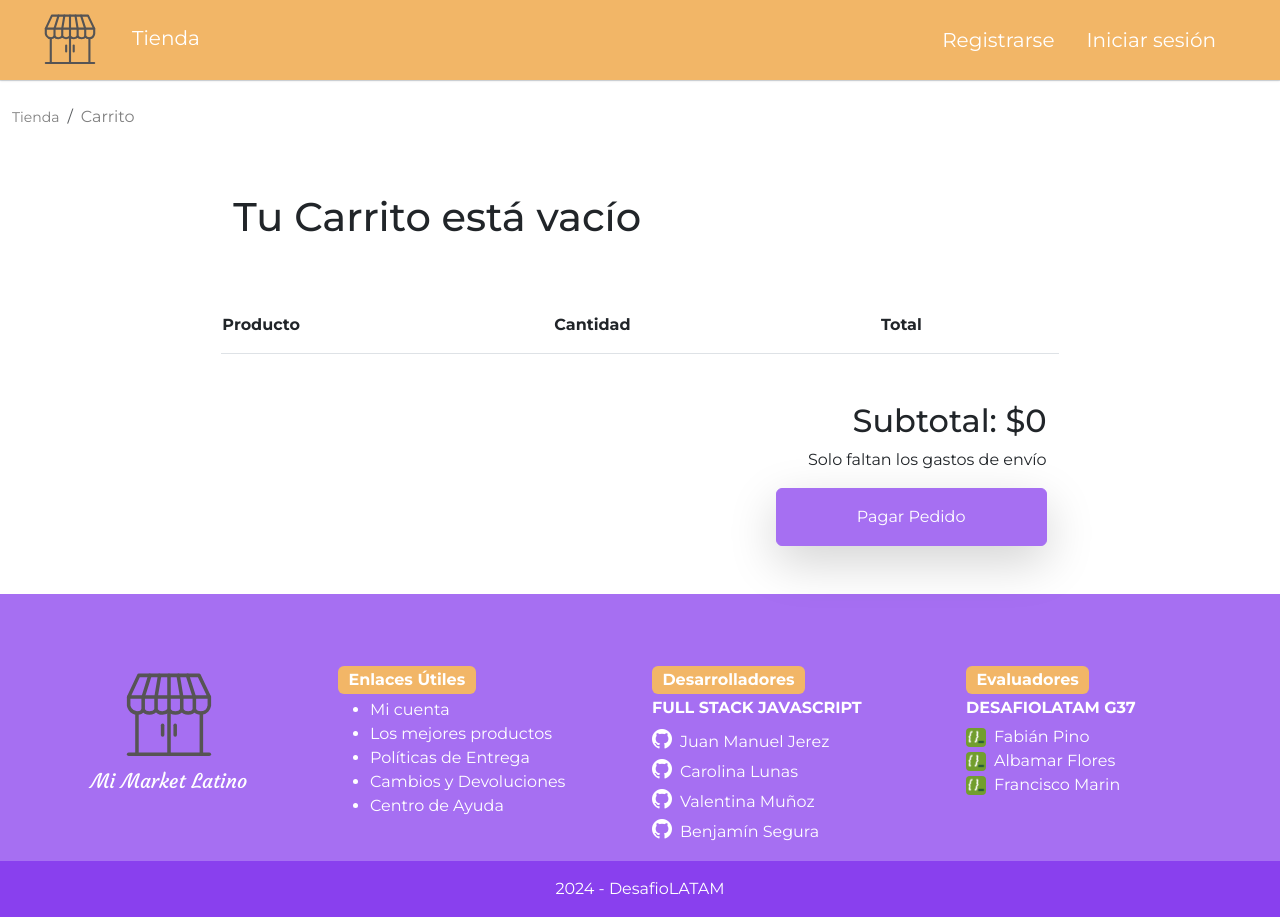
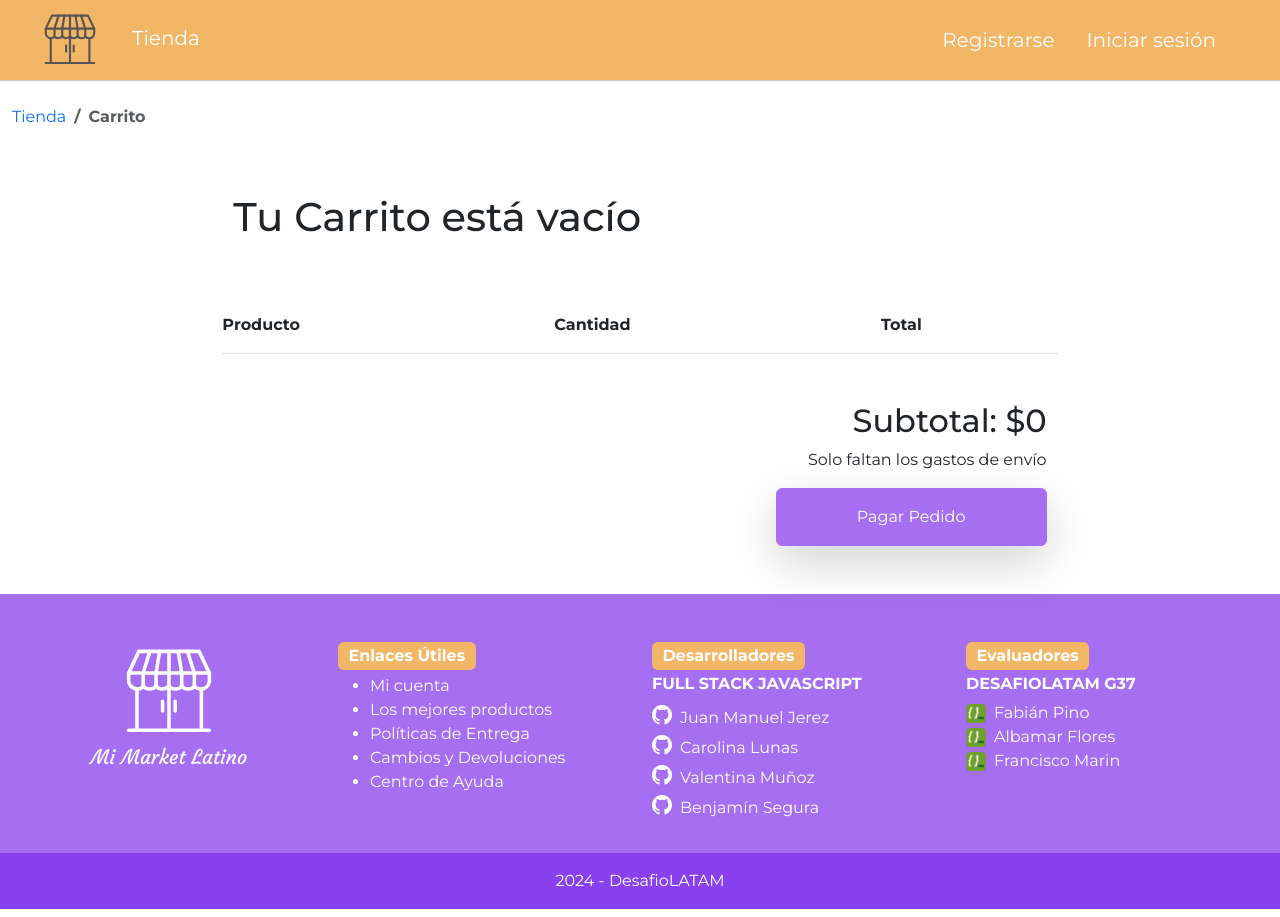
Before and after one commit to carolinalunasfarah/marketplace-frontend-react-user, a React (Vite) app: page /carrito in a window 1280 px wide. Built offline with nearby package versions, Linux system fonts and the light colour scheme.

Commit message:
adjust footer styles

```diff
--- a/src/App.css
+++ b/src/App.css
@@ -1,15 +1,13 @@
 a {
     text-decoration: none;
 }
-.breadcrumb-item a,
-.breadcrumb-item.active {
-  color:grey;
-  font-weight:normal;
-  font-size:14px;
-}
+
 /* Products */
 .Products .product-card {
+    border-radius: 20px;
+    background-color: var(--color-white);
     padding: 20px;
+    border: 2px var(--color-black) solid;
     margin: 10px;
     width: 320px;
     height: 420px;
@@ -20,6 +18,7 @@ a {
 .Products .product-card img {
     max-width: 180px;
     height: auto;
+    border-radius: 4px;
 }
 
 .Products .product-card .product-favorite {
@@ -29,6 +28,14 @@ a {
 }
 
 /* Product */
+.Product {
+    border-radius: 20px;
+    background-color: var(--color-white);
+    padding: 40px;
+    border: 2px var(--color-black) solid;
+    margin: 20px;
+}
+
 .Product .product-card {
     position: relative;
 }
@@ -38,7 +45,7 @@ a {
     border-radius: 4px;
 }
 
-.Product .product-card {
+.Product .product-card .product-favorite {
     width: 320px;
     height: 50px;
 }
@@ -143,13 +150,14 @@ a {
 
 footer {
     background-color: var(--color-purple);
-  color:white;
-  min-height: 15rem;
+    color: white;
+    overflow-x: hidden;
 }
 
 footer a {
     text-align: start;
-  color:white;
+    color: white;
+    min-height: 50rem;
 }
 
 .bi-github {
@@ -182,7 +190,7 @@ header h1 {
     font-size: 3rem;
     text-shadow: 4px 4px 3px rgba(0, 0, 0, 0.75);
     font-weight: 700;
-  color: var(--color-orange);
+    color: var(--color-white);
 }
 
 /* Swiper */
@@ -246,7 +254,6 @@ header h1 {
 }
 
 @keyframes moveBackground {
-
     0%,
     100% {
         background-position: 0% 50%;
@@ -258,9 +265,11 @@ header h1 {
 }
 
 .animated-gradient {
-  background: linear-gradient(135deg,
+    background: linear-gradient(
+        135deg,
         rgba(255, 0, 0, 1) 0%,
-      rgba(255, 255, 0, 1) 100%);
+        rgba(255, 255, 0, 1) 100%
+    );
     background-size: 200% 200%;
     animation: moveBackground 4s ease infinite;
     color: white;
--- a/src/components/Footer.jsx
+++ b/src/components/Footer.jsx
@@ -4,18 +4,18 @@ import { Link } from "react-router-dom";
 import { Row, Col, Badge } from "react-bootstrap";
 
 // resources
-import logo from "/assets/img/logo_icons/logoInactive.svg";
+import logoWhite from "/assets/img/logo_icons/logoWhite.svg";
 
 
 const Footer = () => {
   return (
     <>
-      <footer className="container-fluid text-white pt-4 px-0">
+      <footer className="container-fluid text-white p-0">
         <section>
           <Row className="row-cols-1 row-cols-md-3 row-cols-lg-4 px-4 pt-4">
             <Col className="text-center d-md-none d-lg-block pt-4">
               <img
-                src={logo}
+                src={logoWhite}
                 className="logoFooter"
                 alt="Ícono del logo"
               />
@@ -125,7 +125,7 @@ const Footer = () => {
             </Col>
           </Row>
         </section>
-        <section className="bg-copyright text-center py-3">
+        <section className="bg-copyright text-center mt-3 py-3">
           2024 - DesafioLATAM
         </section>
       </footer>
```
Lines whose indentation alone changed are shown as unchanged.
